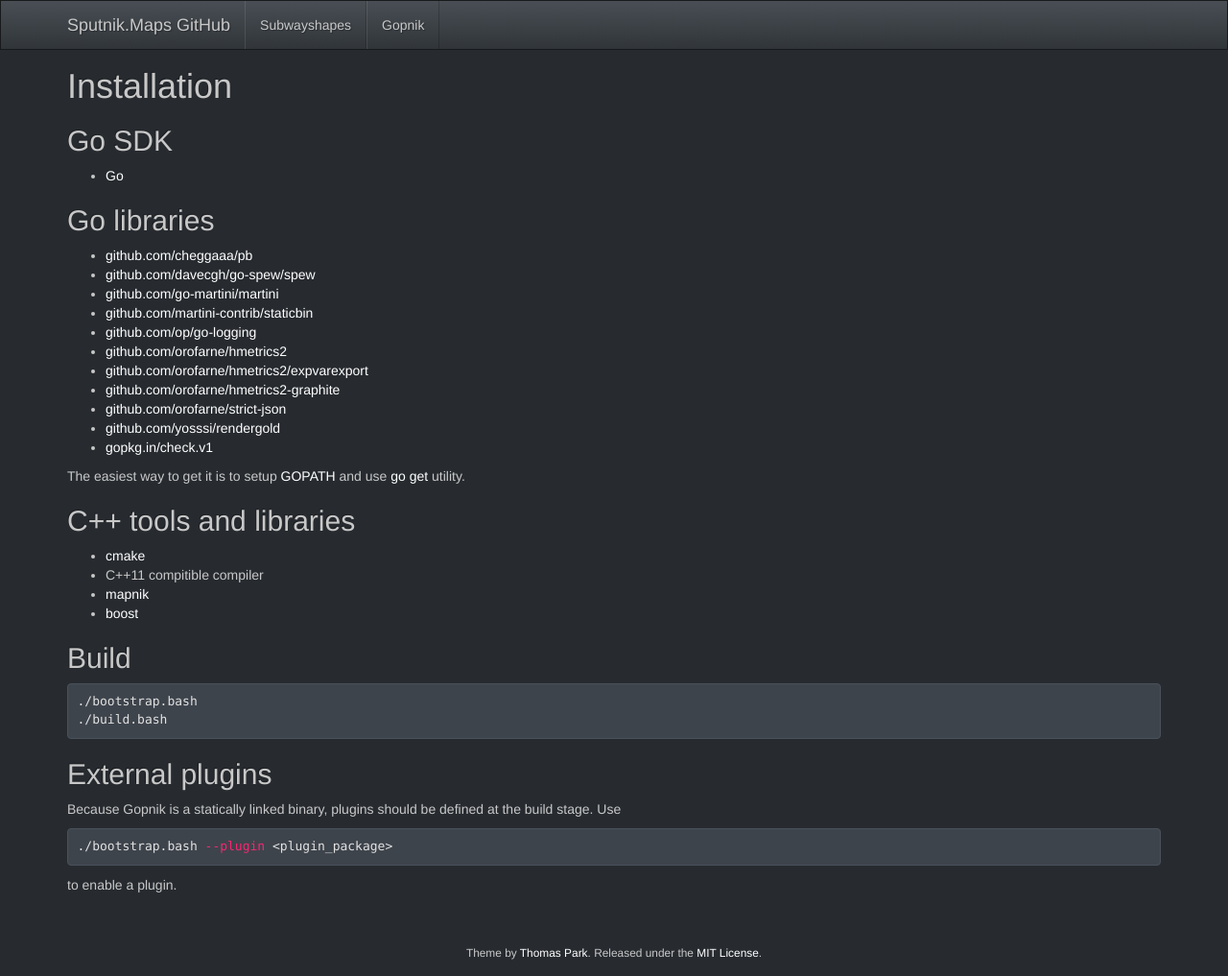
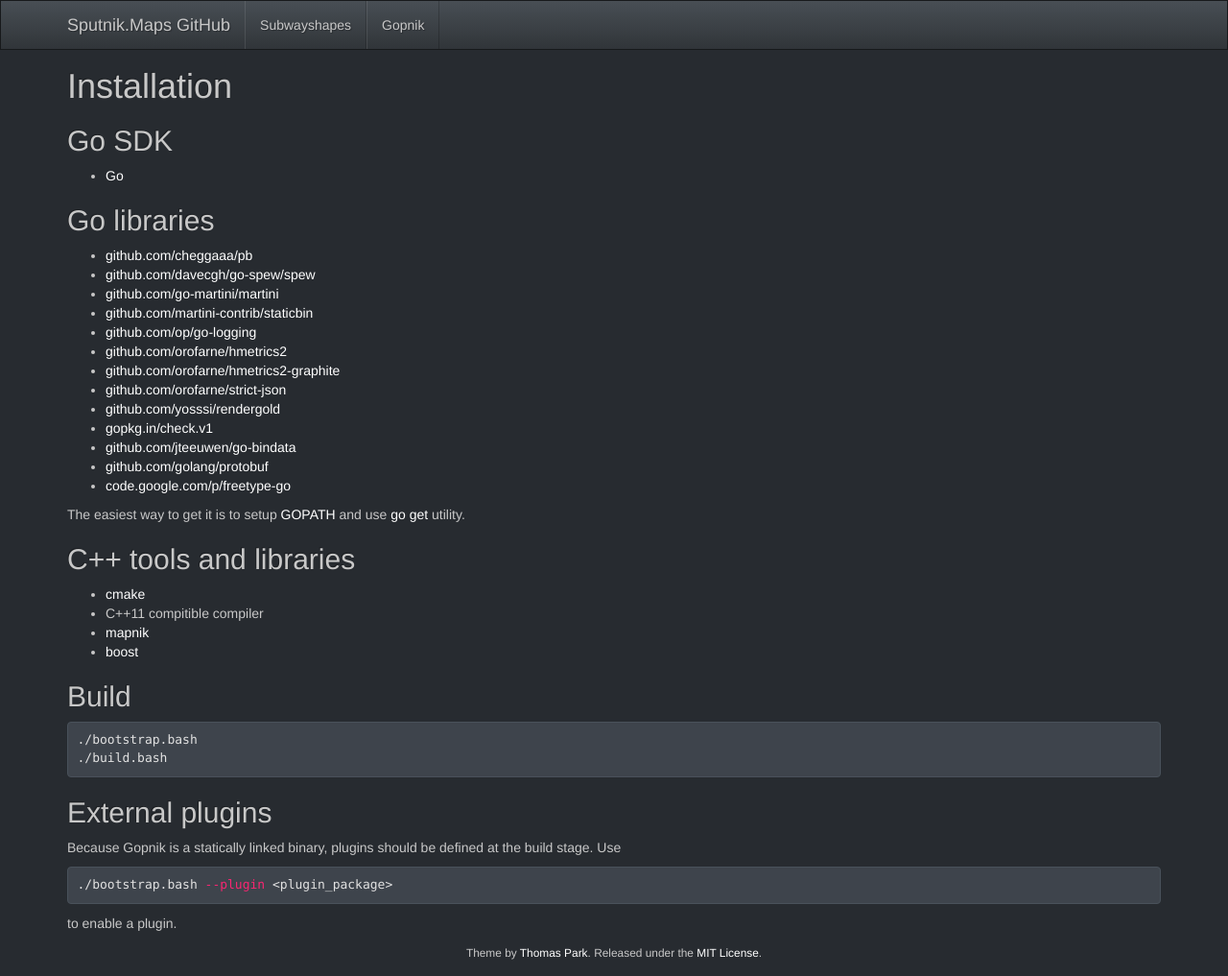
Before and after one commit to sputnik-maps/sputnik-maps.github.io, a Jekyll site: the page built from gopnik/installation.md, in a window 1280 px wide and 1017 px high. Shown: the whole window at 96% size. Built offline with Jekyll 4.4.1, drawn with Linux system fonts in a browser that asks for light colours; Markdown is read by kramdown in place of the engine named in the settings.

Commit message:
[fix] gopnik dependencies list

```diff
--- a/gopnik/installation.md
+++ b/gopnik/installation.md
@@ -15,11 +15,13 @@ title: Gopnik installation
  * [github.com/martini-contrib/staticbin](https://github.com/martini-contrib/staticbin/)
  * [github.com/op/go-logging](https://github.com/op/go-logging/)
  * [github.com/orofarne/hmetrics2](https://github.com/orofarne/hmetrics2/)
- * [github.com/orofarne/hmetrics2/expvarexport](https://github.com/orofarne/hmetrics2/expvarexport/)
  * [github.com/orofarne/hmetrics2-graphite](https://github.com/orofarne/hmetrics2-graphite/)
  * [github.com/orofarne/strict-json](https://github.com/orofarne/strict-json/)
  * [github.com/yosssi/rendergold](https://github.com/yosssi/rendergold/)
  * [gopkg.in/check.v1](https://labix.org/gocheck)
+ * [github.com/jteeuwen/go-bindata](https://github.com/jteeuwen/go-bindata)
+ * [github.com/golang/protobuf](https://github.com/golang/protobuf)
+ * [code.google.com/p/freetype-go](https://code.google.com/p/freetype-go/)
 
 The easiest way to get it is to setup [GOPATH](https://golang.org/doc/code.html#GOPATH) and use [go get](https://golang.org/cmd/go/#hdr-Download_and_install_packages_and_dependencies) utility.
 
```
